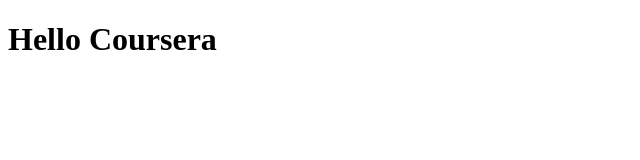
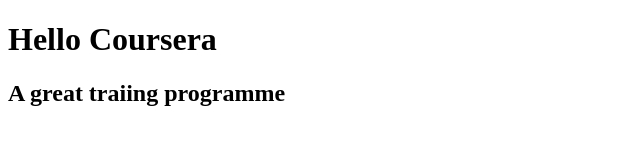
Before and after one commit to pricelewis98/Coursera-test, a plain HTML site: page site/index.html in a window 1280 px wide. Shown: the whole page, without its empty margins (0-640 px from the left). Drawn offline with Linux system fonts and the light colour scheme.

Commit message:
New line of code added

```diff
--- a/site/index.html
+++ b/site/index.html
@@ -7,5 +7,6 @@
   </head>
   <body>
     <h1>Hello Coursera</h1>
+    <h2>A great traiing programme</h2>
   </body>
 </html>
```
